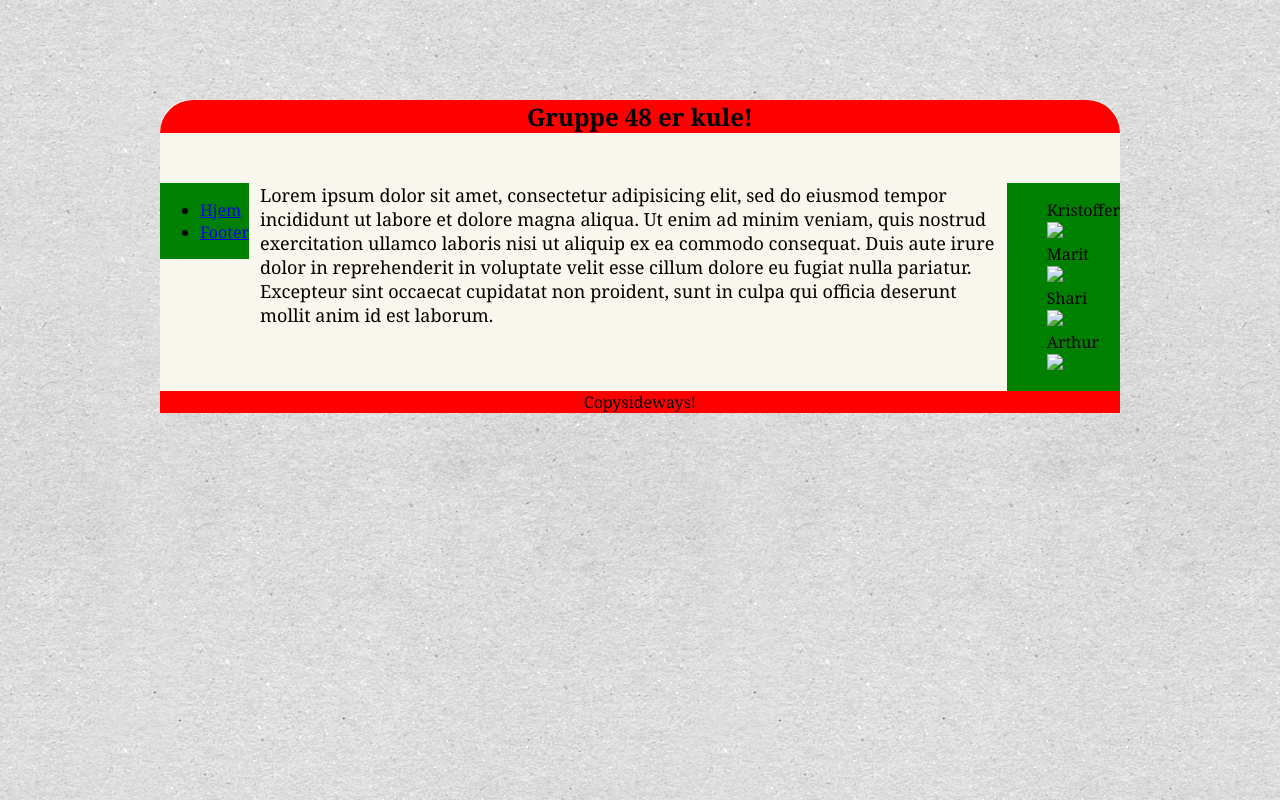
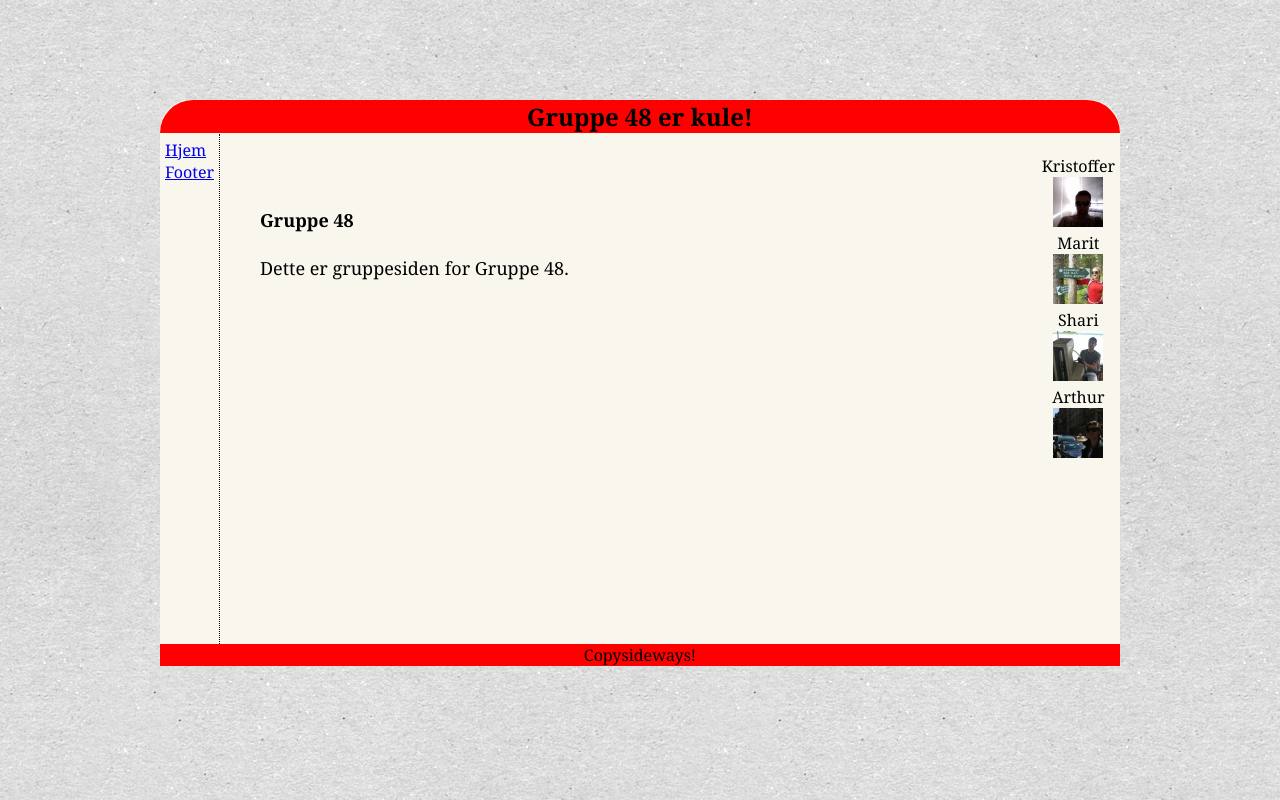
Before and after one commit to Gruppe48/gruppeside, a plain HTML site: page index.html in a window 1280 px wide. Drawn offline with Linux system fonts and the light colour scheme.

Commit message:
Nå ser siden grei ut, klar for innhold!

```diff
--- a/css/style.css
+++ b/css/style.css
@@ -14,7 +14,6 @@ body {
 }
 #inner-wrapper {
 
-  margin-top: 50px;
 }
 
 header {
@@ -22,24 +21,37 @@ header {
   border-top-left-radius: 50px;
   border-top-right-radius: 50px;
   text-align: center;
+  margin-bottom: -19px;
 }
 nav {
   float: left;
-  background-color: green;
-  margin: 0px 0px 50px 0px;
+  border-right-style: dotted;
+  border-width: 1px;
+  height: 500px;
+  padding: 5px;
+}
+nav ul {
+  padding: 0;
+  margin: 0;
+}
+nav li {
+  list-style-type: none;
+  padding: 0;
+  margin: 0;
 }
 #content {
+  padding-top: 50px;
   margin-left: 100px;
   margin-right: 100px;
   font-size: 18px;
 }
 aside {
-  background-color: green;
   float: right;
+  padding: 5px;
 }
 aside li {
   list-style-type: none;
-
+  text-align: center;
 }
 footer {
   background-color: red;
--- a/index.html
+++ b/index.html
@@ -15,7 +15,7 @@
     <nav>
       <ul id="menu">
         <li><a href="#" title="Hjem">Hjem</a></li>
-        <li><a href="#footer" title="">Footer</a></li>
+        <li><a href="footer" title="">Footer</a></li>
       </ul><!-- /menu -->
     </nav>
     <aside>
@@ -24,35 +24,31 @@
         Kristoffer
         </li>
         <li>
-        <a href="http://flexd.net"><img src="images/kristoffer.png"></a>
+        <a href="http://flexd.net"><img src="images/kristoffer.jpg"></a>
         </li>
          <li>
         Marit
         </li>
         <li>
-        <a href="http://google.com"><img src="images/kristoffer.png"></a>
+        <a href="http://google.com"><img src="images/marit.jpg"></a>
         </li>
          <li>
         Shari
         </li>
         <li>
-        <a href="http://google.com"><img src="images/kristoffer.png"></a>
+        <a href="http://google.com"><img src="images/shari.jpg"></a>
         </li>
          <li>
         Arthur
         </li>
         <li>
-        <a href="http://google.com"><img src="images/kristoffer.png"></a>
+        <a href="http://google.com"><img src="images/arthur.jpg"></a>
         </li>
       </ul>
     </aside>
     <section id="content">
-    <p>Lorem ipsum dolor sit amet, consectetur adipisicing elit, sed do eiusmod
-    tempor incididunt ut labore et dolore magna aliqua. Ut enim ad minim veniam,
-    quis nostrud exercitation ullamco laboris nisi ut aliquip ex ea commodo
-    consequat. Duis aute irure dolor in reprehenderit in voluptate velit esse
-    cillum dolore eu fugiat nulla pariatur. Excepteur sint occaecat cupidatat non
-    proident, sunt in culpa qui officia deserunt mollit anim id est laborum.</p>
+    <h1>Gruppe 48</h1>
+    <p>Dette er gruppesiden for Gruppe 48.</p>
     </section><!-- /content -->
     <footer>
        <p>Copysideways!</p>
```
Also changed, not shown: images/arthur.jpg (added), images/kristoffer.jpg (added), images/marit.jpg (added), images/shari.jpg (added), 2 other files.
